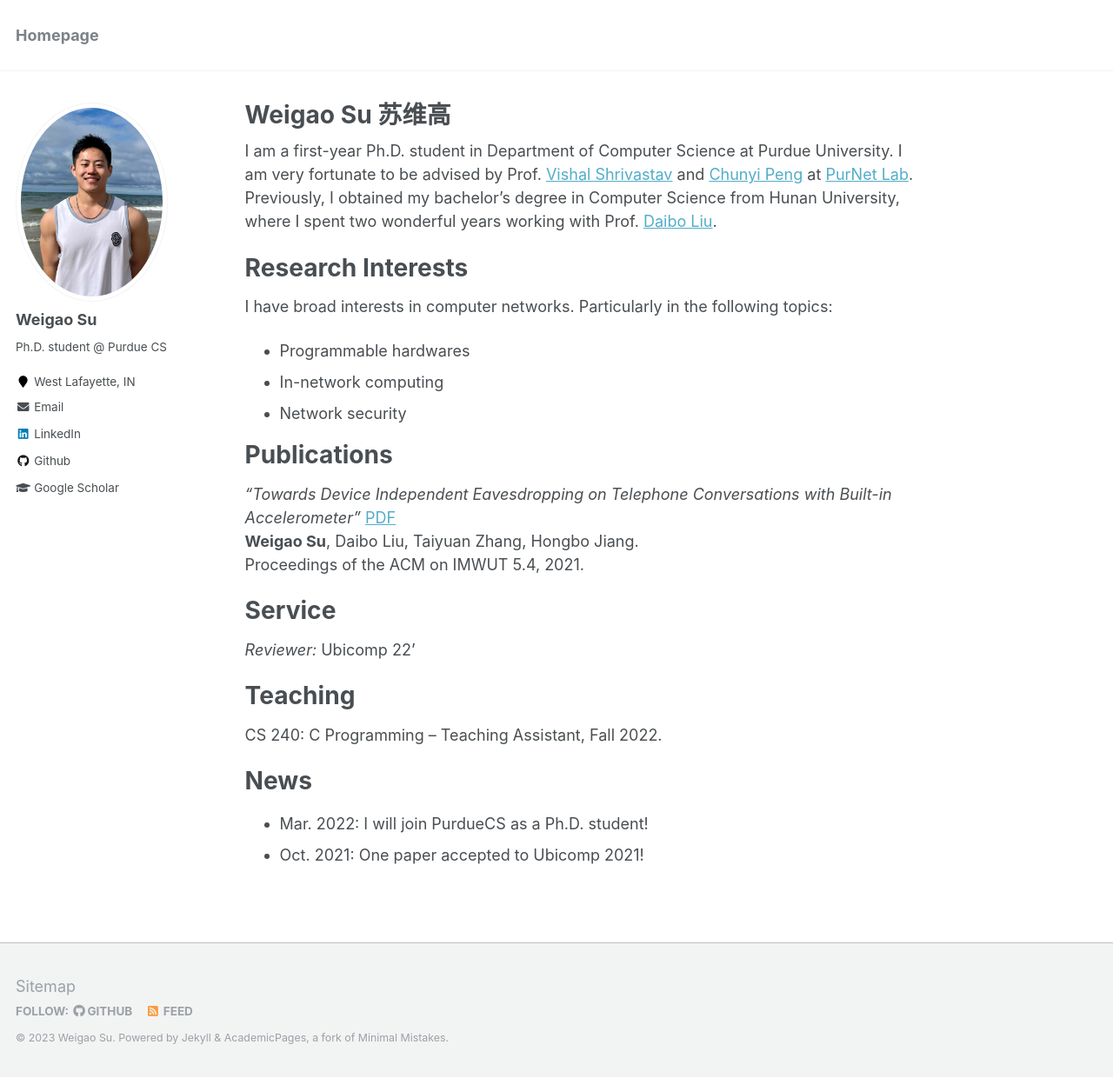
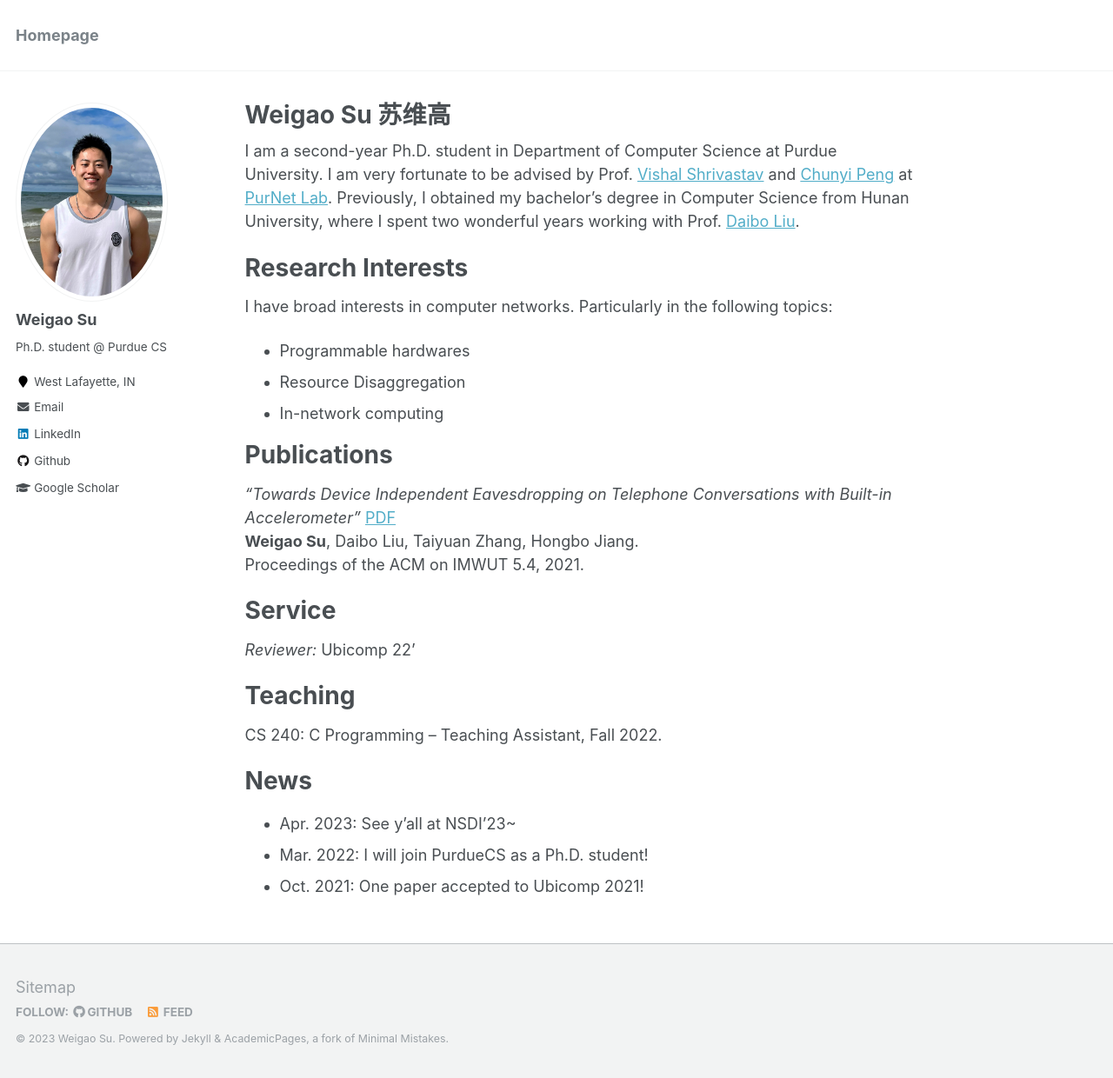
Before and after one commit to wegul/wegul.github.io, a Jekyll site: the page built from _pages/about.md, in a window 1280 px wide and 1240 px high. Shown: the whole window at 87% size. Built offline with Jekyll 4.4.1, drawn with Linux system fonts in a browser that asks for light colours.

Commit message:
Update about.md

```diff
--- a/_pages/about.md
+++ b/_pages/about.md
@@ -8,7 +8,7 @@ redirect_from:
   - /about.html
 ---
 
-I am a first-year Ph.D. student in Department of Computer Science at Purdue University. I am very fortunate to be advised by Prof. [Vishal Shrivastav](https://web.ics.purdue.edu/~vshriva/) and [Chunyi Peng](https://www.cs.purdue.edu/homes/chunyi/) at [PurNet Lab](https://gitlab.com/purnet-lab/purnet-lab.gitlab.io/-/wikis/home).
+I am a second-year Ph.D. student in Department of Computer Science at Purdue University. I am very fortunate to be advised by Prof. [Vishal Shrivastav](https://web.ics.purdue.edu/~vshriva/) and [Chunyi Peng](https://www.cs.purdue.edu/homes/chunyi/) at [PurNet Lab](https://gitlab.com/purnet-lab/purnet-lab.gitlab.io/-/wikis/home).
 Previously, I obtained my bachelor's degree in Computer Science from Hunan University, where I spent two wonderful years working with Prof. [Daibo Liu](https://sites.google.com/site/dbliuuestc/).
 <!-- This is my [CV](https://github.com/wegul/wegul/raw/main/files/weigaosu_CV.pdf). -->
 
@@ -21,8 +21,8 @@ Research Interests
 ======
 I have broad interests in computer networks. Particularly in the following topics:
 - Programmable hardwares
+- Resource Disaggregation
 - In-network computing
-- Network security
 
 <!-- I also have keen appetite for many other areas. Check my [personal insights](https://wegul.github.io/wegul/year-archive/) of some recent works and feel free to leave a message, I would be more than happy to share my thoughts. -->
 
@@ -53,8 +53,8 @@ CS 240: C Programming -- Teaching Assistant, Fall 2022.
 <!-- CS 536: Data Communication And Computer Networkss -- Teaching Assistant, Spring 2023 (Pending). -->
 
 
-
 News
 ======
+* Apr. 2023: See y'all at NSDI'23~
 * Mar. 2022: I will join PurdueCS as a Ph.D. student!
 * Oct. 2021: One paper accepted to Ubicomp 2021!
```
